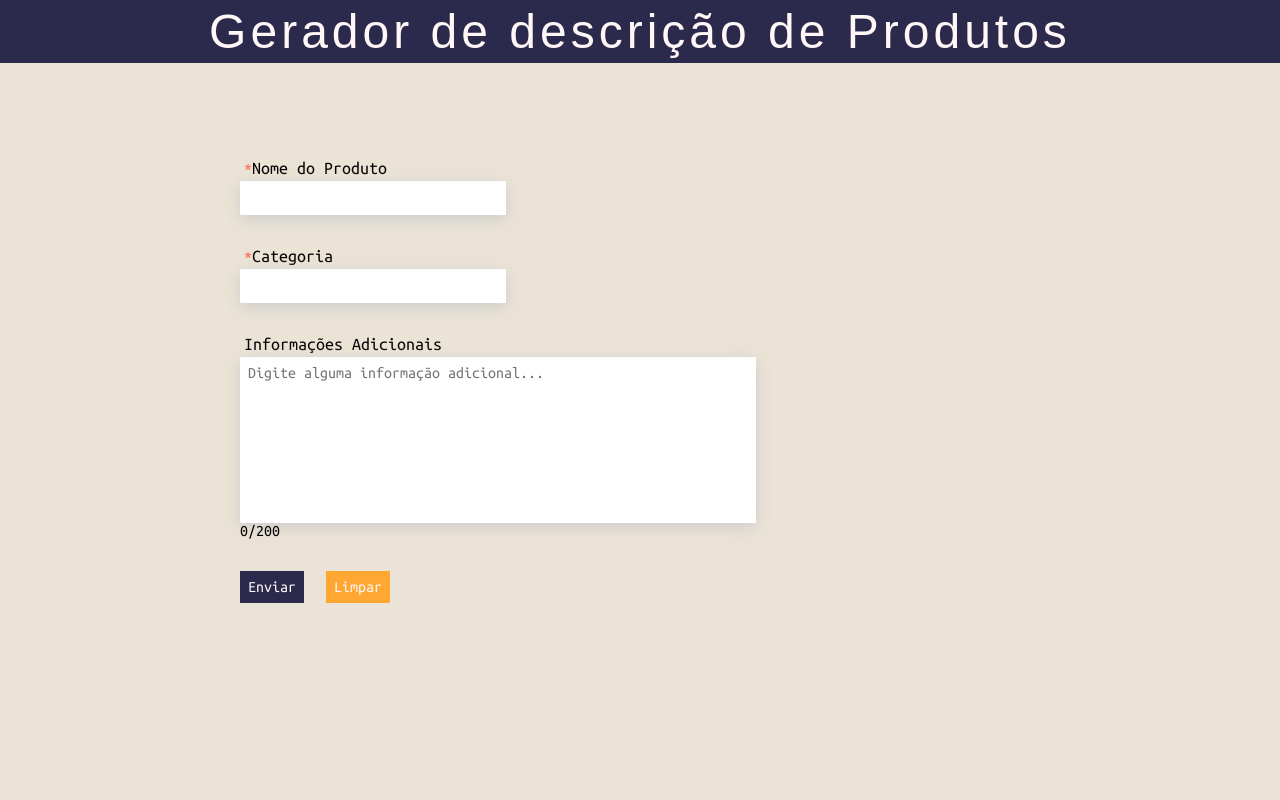
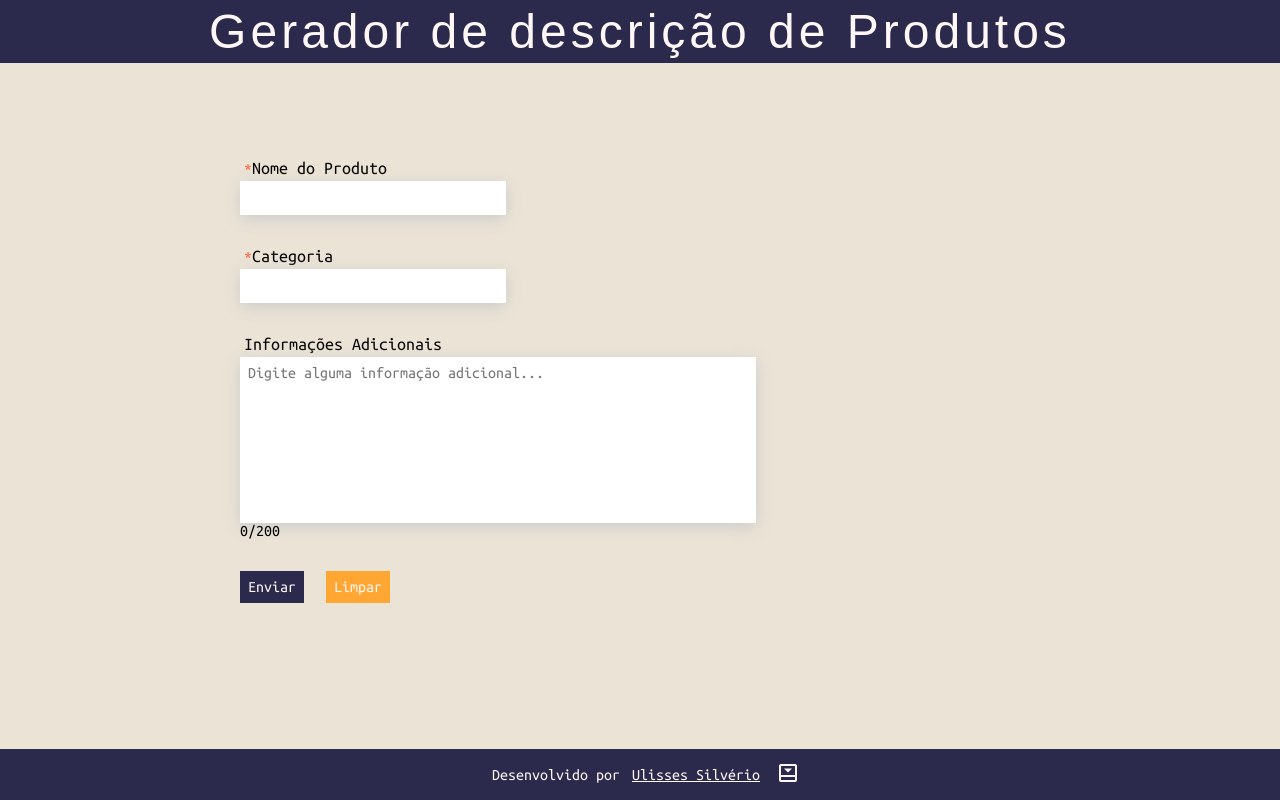
Before and after one commit to Odisseu93/product-description-generator, an Angular app: page / in a window 1280 px wide. Built offline with nearby package versions, Linux system fonts and the light colour scheme; a web font is replaced by a local one.

Commit message:
feat: add footer

```diff
--- a/src/app/app.component.html
+++ b/src/app/app.component.html
@@ -6,3 +6,4 @@
 
 <app-product-description-result [isLoading]="formProduct.requestLoading" [productDescription]="formProduct.description | nl2br">
 </app-product-description-result>
+<app-footer></app-footer>
--- a/src/app/app.component.ts
+++ b/src/app/app.component.ts
@@ -7,6 +7,7 @@ import { FormProductDescriptionComponent } from './shared/components/form-produc
 import { ProductDescriptionResultComponent } from './shared/components/product-description-result/product-description-result.component'
 
 import { Nl2brPipe } from './shared/pipes/nl2br.pipe'
+import { FooterComponent } from './shared/components/footer/footer.component'
 
 @Component({
   selector: 'app-root',
@@ -17,6 +18,7 @@ import { Nl2brPipe } from './shared/pipes/nl2br.pipe'
     MatProgressSpinnerModule,
     FormProductDescriptionComponent,
     ProductDescriptionResultComponent,
+    FooterComponent,
     Nl2brPipe,
   ],
   templateUrl: './app.component.html',
--- /dev/null
+++ b/src/app/shared/components/footer/footer.component.html
@@ -0,0 +1,26 @@
+<footer class="footer">
+  <p class="footer__link">Desenvolvido por
+  <a rel="noreferrer noopener" href="https://ulisses.tec.br"
+    target='_blank'>Ulisses Silvério
+  </a>
+
+  <button
+    class="footer__link__btn-show-modal"
+    title="{{ isOpened ? 'fechar' : 'contato Ulisses Silvério' }}"
+    (click)="handleOpenModal()">
+    <span *ngIf="isOpened; else showModal">
+      <span class="material-symbols-outlined">
+        bottom_panel_open
+      </span>
+    </span>
+
+    <ng-template #showModal><span class="material-symbols-outlined">
+        bottom_panel_close
+      </span></ng-template>
+  </button>
+  </p>
+
+  <iframe class="footer__pop-up-site" [ngClass]="isOpened ? 'active' : ''"
+    src="https://ulisses.tec.br"
+    width="600" height="400" frameborder="0" scrolling="auto"></iframe>
+</footer>
--- /dev/null
+++ b/src/app/shared/components/footer/footer.component.scss
@@ -0,0 +1,66 @@
+@import '../../../../styles/variables';
+@import '../../../../styles/mixins';
+
+@keyframes modalFade {
+  from {
+    opacity: 0;
+  }
+  to {
+    opacity: 1;
+  }
+}
+
+.footer {
+  background-color: $clr-brand;
+  color: $clr-white;
+
+  @include flex($d: column);
+  align-items: center;
+  gap: $s-2;
+
+  width: 100%;
+
+  padding: $s-2;
+  margin-inline: auto;
+
+  overflow: auto;
+
+  @media(min-width: 768px){
+    position: fixed;
+    bottom: 0;
+  }
+
+  &__link {
+
+    @include flex($d: column);
+    justify-content: center;
+
+    align-items: center;
+    gap: $s-3;
+
+    & a {
+      color: $clr-white;
+    }
+
+    &__btn-show-modal {
+      background: transparent;
+      padding: $s-1;
+      color:$clr-white;
+    }
+    @media(min-width: 768px) {
+      @include flex();
+    }
+  }
+
+  &__pop-up-site {
+    position: absolute;
+    transform: translate(-200vh, 0);
+  }
+
+  &__pop-up-site.active{
+    position: static;
+    max-width: 90vw;
+    animation: modalFade 2s ease-in-out;
+    transform: translate(0);
+  }
+}
--- /dev/null
+++ b/src/app/shared/components/footer/footer.component.ts
@@ -0,0 +1,15 @@
+import { CommonModule } from '@angular/common'
+import { Component } from '@angular/core'
+
+@Component({
+  selector: 'app-footer',
+  standalone: true,
+  imports: [CommonModule],
+  templateUrl: './footer.component.html',
+  styleUrl: './footer.component.scss',
+})
+export class FooterComponent {
+  public isOpened: boolean = false
+
+  handleOpenModal = () => (this.isOpened = !this.isOpened)
+}
--- a/src/app/shared/components/product-description-result/product-description-result.component.html
+++ b/src/app/shared/components/product-description-result/product-description-result.component.html
@@ -1,6 +1,9 @@
 <mat-spinner *ngIf="isLoading" role="progressbar" class="spinner"></mat-spinner>
 <article class="result" *ngIf="productDescription">
+<article class="result">
   <ng-container>
-    <p class="result__content" [innerHTML]="productDescription"></p>
+    <p class="result__content" [innerHTML]="productDescription">
+    <p class="result__content">
+    </p>
   </ng-container>
 </article>
--- a/src/index.html
+++ b/src/index.html
@@ -29,8 +29,10 @@
       rel="stylesheet"
     />
     <!--  -->
-      <link href="https://fonts.googleapis.com/css2?family=Roboto:wght@300;400;500&display=swap" rel="stylesheet">
+     <!-- icons  -->
     <link href="https://fonts.googleapis.com/icon?family=Material+Icons" rel="stylesheet">
+    <link rel="stylesheet" href="https://fonts.googleapis.com/css2?family=Material+Symbols+Outlined:opsz,wght,FILL,GRAD@24,400,0,0" />
+    <!--  -->
 </head>
   <body>
     <app-root></app-root>
```
Also changed, not shown: 1 other file (tests, documents, lock files or other folders).
